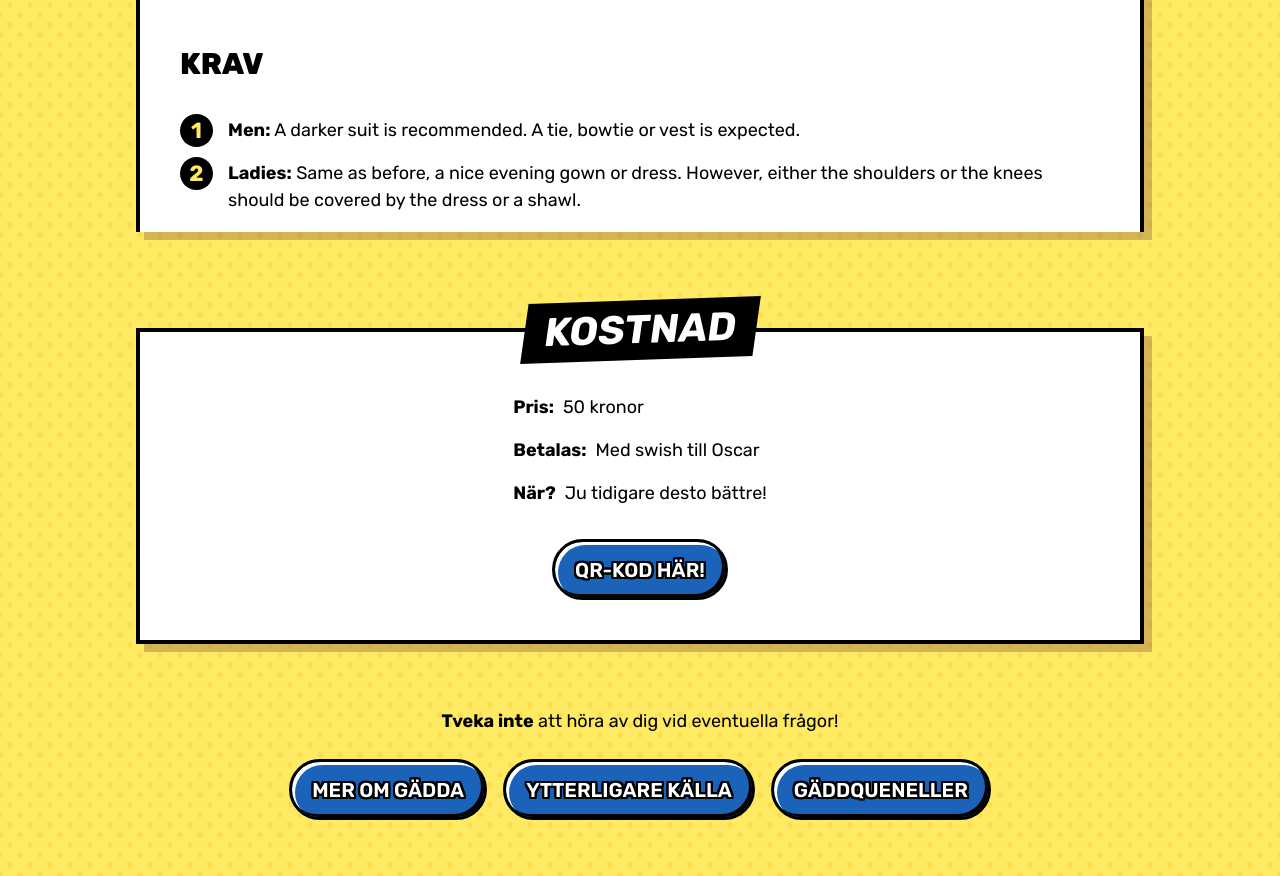
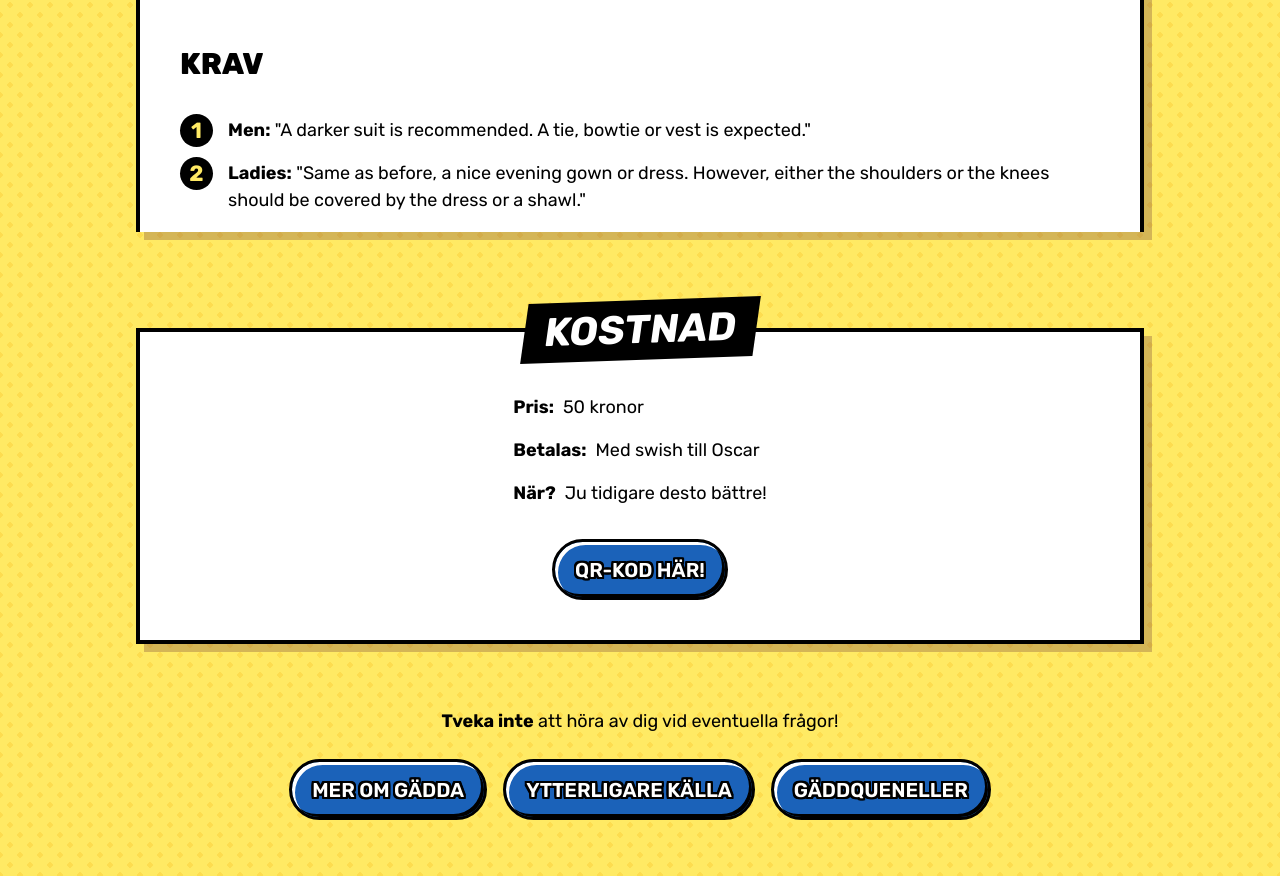
Before and after one commit to 1henrik/G-ddbjudningen, a plain HTML site: page index.html in a window 1280 px wide. Shown: the part 1525-2401 px from the top of the page. Drawn offline with nearby package versions, Linux system fonts and the light colour scheme; a web font is replaced by a local one.

Commit message:
Update index.html

```diff
--- a/index.html
+++ b/index.html
@@ -74,10 +74,10 @@ Mingel defineras enligt ordbok som festprat och foajé som hall. Sammansatt inne
         <h3>Krav</h3>
         <ol>
           <li>
-           <strong>Men:</strong> A darker suit is recommended. A tie, bowtie or vest is expected.
+           <strong>Men:</strong> "A darker suit is recommended. A tie, bowtie or vest is expected."
           </li>
           <li>
-          <strong>Ladies:</strong>  Same as before, a nice evening gown or dress. However, either the shoulders or the knees should be covered by the dress or a shawl.
+          <strong>Ladies:</strong>  "Same as before, a nice evening gown or dress. However, either the shoulders or the knees should be covered by the dress or a shawl."
           </li>
 
         </ol>
```
